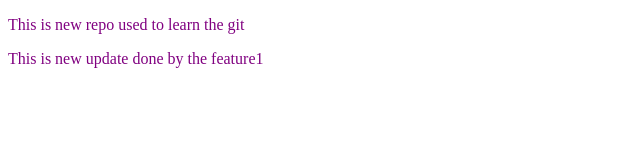
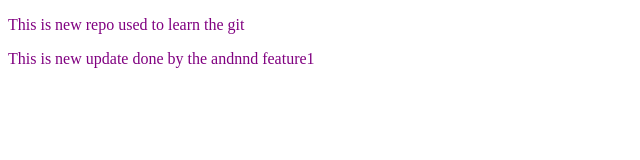
Before and after one commit to gnanendrapgnani/localRepo, a plain HTML site: page index.html in a window 1280 px wide. Shown: the full height of the page, 0-640 px from the left. Drawn offline with Linux system fonts and the light colour scheme.

Commit message:
some thing added in the 2nd paragraph

```diff
--- a/index.html
+++ b/index.html
@@ -8,6 +8,6 @@
 </head>
 <body>
     <p>This is new repo used to learn the git </p>
-    <p>This is new update done by the feature1</p>
+    <p>This is new update done by the andnnd feature1</p>
 </body>
 </html>
--- a/index.js
+++ b/index.js
@@ -0,0 +1 @@
+HTMLTableCellElement
```
